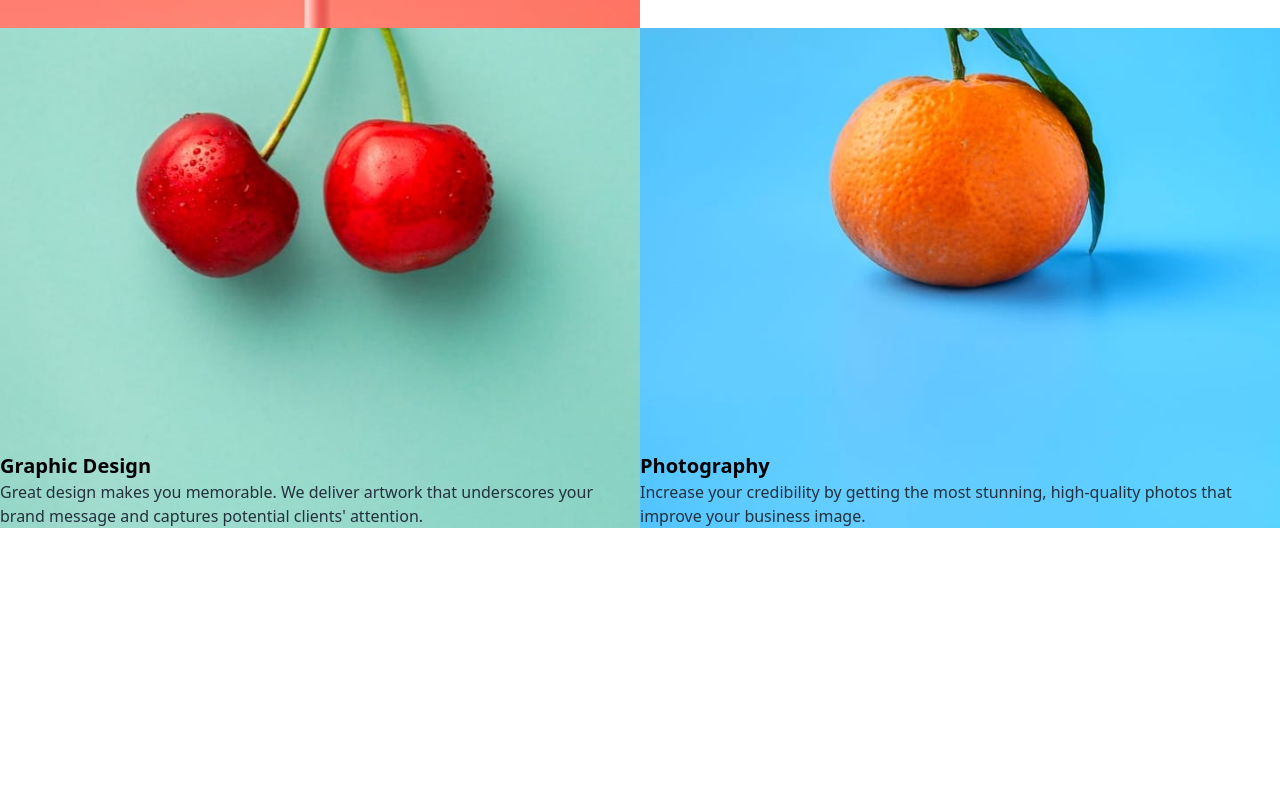
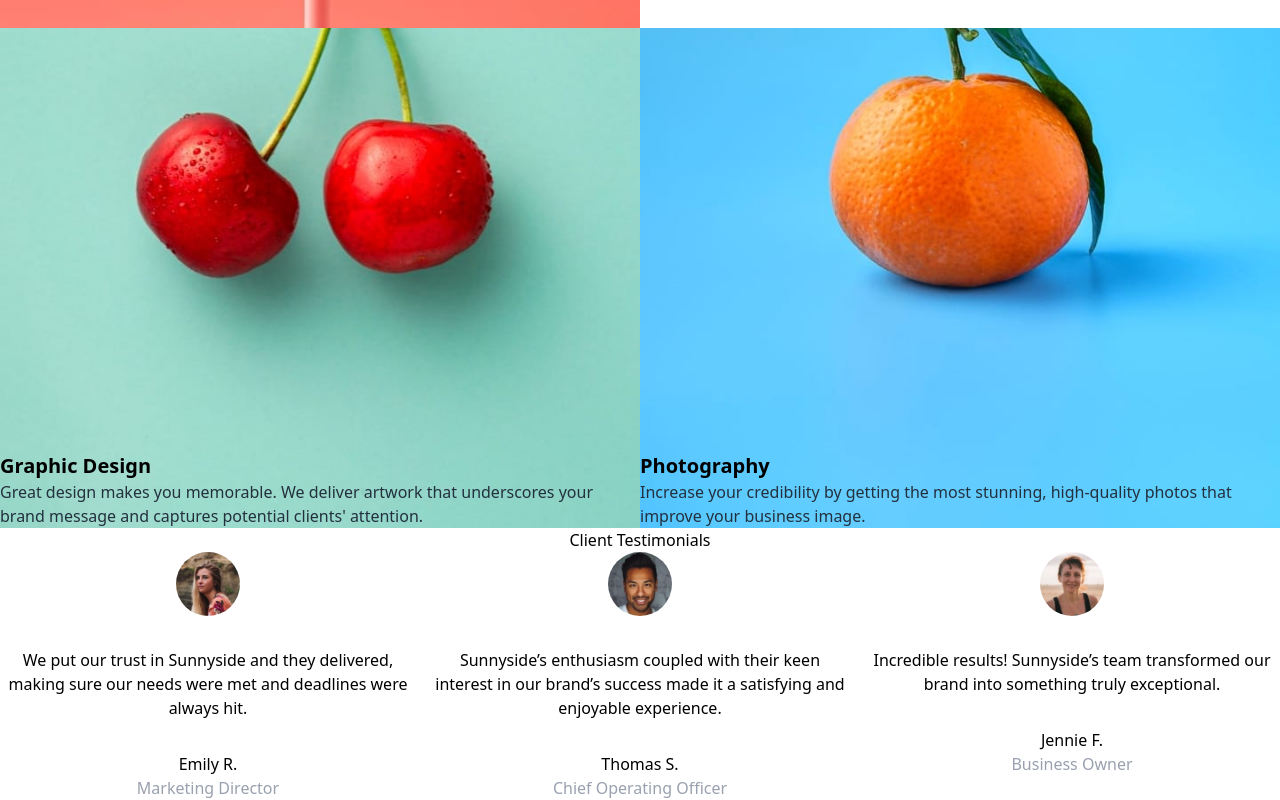
Before and after one commit to emmanueltn007/front-end-mentor-challenges-junior, a React (Vite) app in the folder html-css-and-js/sunnyside-agency-landing-page/: page / in a window 1280 px wide. Shown: the part 1233-2033 px from the top of the page. Before the commit the page ends 1761 px from the top, so only its background shows below. Built offline with nearby package versions, Linux system fonts and the light colour scheme.

Commit message:
Added Testimonials.jsx and clientTestimonialsData.js to reause code

```diff
--- a/html-css-and-js/sunnyside-agency-landing-page/src/App.jsx
+++ b/html-css-and-js/sunnyside-agency-landing-page/src/App.jsx
@@ -2,6 +2,7 @@ import CreativesSection from "./components/CreativesSection";
 import Header from "./components/Header";
 import PhotographyGraphicDesign from "./components/Photography&GraphicDesign";
 import StandOut from "./components/StandOut";
+import Testimonials from "./components/Testimonials";
 import Transform from "./components/Transform";
 
 function App() {
@@ -16,6 +17,7 @@ function App() {
       <Transform />
       <StandOut />
       <PhotographyGraphicDesign />
+      <Testimonials />
     </>
   );
 }
--- /dev/null
+++ b/html-css-and-js/sunnyside-agency-landing-page/src/components/Testimonials.jsx
@@ -0,0 +1,33 @@
+import clients from "../data/clientTestimonialsData";
+
+function Testimonials() {
+    return (
+        <section>
+            <h4 className="text-center">Client Testimonials</h4>
+            <div className="grid grid-rows-3 md:grid-cols-3 md:grid-rows-1 gap-4">
+                {clients.map((client) => {
+                    return (
+                        <div
+                            key={client.name}
+                            className="flex flex-col items-center text-center gap-8"
+                        >
+                            <img
+                                className="h-20 md:h-16 w-auto rounded-full"
+                                src={client.avatar}
+                                alt={client.name}
+                            />
+                            <p>{client.review}</p>
+                            <div>
+                                <h5>{client.name}</h5>
+                                <p className="text-gray-400">{client.position}</p>
+                            </div>
+
+                        </div>
+                    );
+                })}
+            </div>
+        </section>
+    );
+}
+
+export default Testimonials;
--- /dev/null
+++ b/html-css-and-js/sunnyside-agency-landing-page/src/data/clientTestimonialsData.js
@@ -0,0 +1,22 @@
+const clients = [
+    {
+        avatar: '/images/image-emily.jpg',
+        name: 'Emily R.',
+        review: 'We put our trust in Sunnyside and they delivered, making sure our needs were met and deadlines were always hit.',
+        position: 'Marketing Director'
+    },
+    {
+        avatar: '/images/image-thomas.jpg',
+        name: 'Thomas S.',
+        review: 'Sunnyside’s enthusiasm coupled with their keen interest in our brand’s success made it a satisfying and enjoyable experience.',
+        position: 'Chief Operating Officer'
+    },
+    {
+        avatar: '/images/image-jennie.jpg',
+        name: 'Jennie F.',
+        review: 'Incredible results! Sunnyside’s team transformed our brand into something truly exceptional.',
+        position: 'Business Owner'
+    }
+];
+
+export default clients;
```
